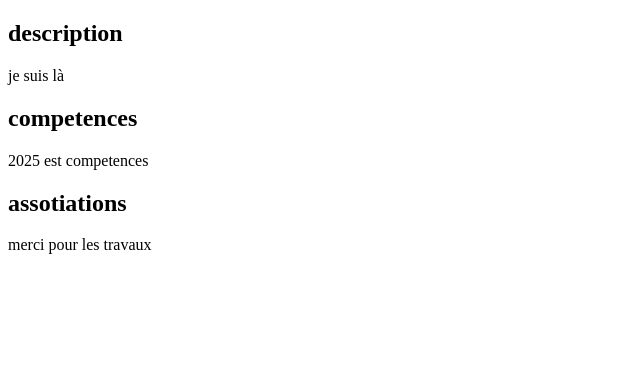
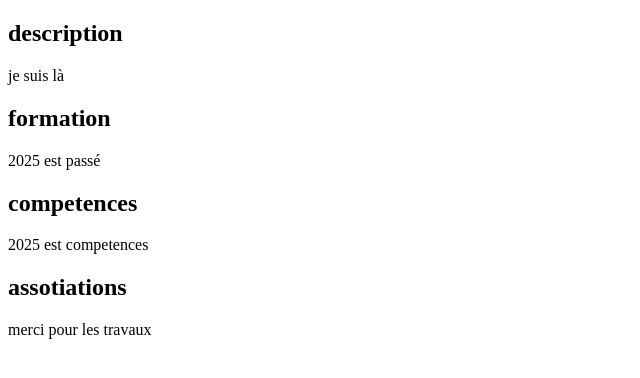
Before and after one commit to fenouesther/mon-cv, a plain HTML site: page index.html in a window 1280 px wide. Shown: the whole page, without its empty margins (0-640 px from the left). Drawn offline with Linux system fonts and the light colour scheme.

Commit message:
ajout section formation

```diff
--- a/index.html
+++ b/index.html
@@ -8,9 +8,9 @@
 <body>
 <section> <h1>description</h1> <p>je suis là</p>
 </section>
-
-
-    <section><h1>competences </h1><div>2025 est competences</div></section>
+<section><h1>formation</h1><div>2025 est passé</div>
+</section>
+<section><h1>competences </h1><div>2025 est competences</div></section>
 <section> <h1>assotiations</h1><div>merci pour les travaux</div></section>
 </body>
 </html>
```
